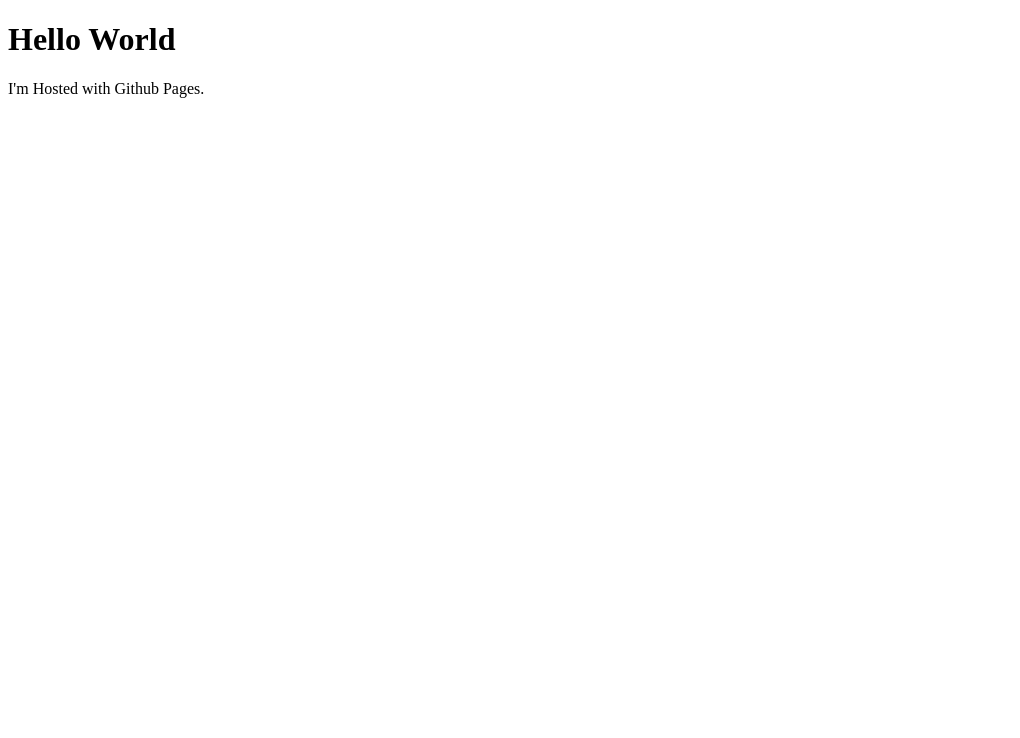
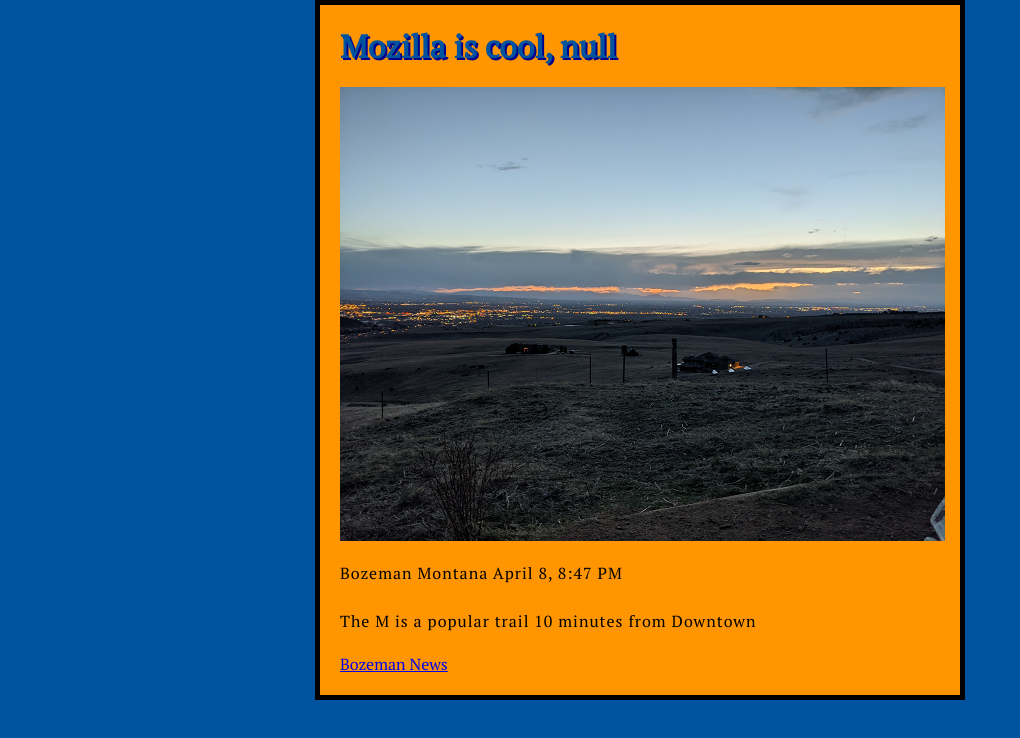
Before and after one commit to nolantwalker/nolantwalker.github.io, a plain HTML site: page index.html in a window 1280 px wide. Shown: the whole page, without its empty margins (0-1020 px from the left). Drawn offline with Linux system fonts and the light colour scheme.

Commit message:
website change
update test site

```diff
--- a/index.html
+++ b/index.html
@@ -1,13 +1,16 @@
 <!DOCTYPE html>
-<html>
-    <link rel="preconnect" href="https://fonts.googleapis.com">
-<link rel="preconnect" href="https://fonts.gstatic.com" crossorigin>
-<link href="https://fonts.googleapis.com/css2?family=PT+Serif&display=swap" rel="stylesheet">
-    <head>
-        <title>nolantwalker.github.io</title>
-    </head>
-    <body>
-        <h1>Hello World</h1>
-        <p>I'm Hosted with Github Pages.</p>
-    </body>
-</html>
+<head>
+    <meta charset="utf-8">
+    <title>My test page</title>
+    <link href="styles/style.css" rel="stylesheet">
+    <link href="https://fonts.googleapis.com/css2?family=PT+Serif&display=swap" rel="stylesheet">
+
+</head>
+<body>
+    <h1>The M at dusk</h1>
+    <img src="images/firefox-icon.png" alt="My test image">
+    <p id="my-id">Bozeman Montana April 8, 8:47 PM</p>
+    <p>The M is a popular trail 10 minutes from Downtown</p>
+    <a href="https://www.bozemandailychronicle.com/"> Bozeman News</a>
+    <script src="scripts/main.js"></script>
+</body>
--- /dev/null
+++ b/scripts/main.js
@@ -0,0 +1,34 @@
+let myImage = document.querySelector('img');
+
+myImage.onclick = function() {
+    let mySrc = myImage.getAttribute('src');
+    if(mySrc === 'images/firefox-icon.png') {
+      myImage.setAttribute('src','images/firefox2.png');
+    } else {
+      myImage.setAttribute('src','images/firefox-icon.png');
+    }
+}
+let myButton = document.querySelector('button');
+let myHeading = document.querySelector('h1');
+
+function setUserName() {
+    let myName = prompt('Please enter your name.');
+    if(!myName){
+        setUserName();
+    } else{
+        localStorage.setItem('name', myName);
+        myHeading.textContent = 'Mozilla is cool, ' + myName;
+    }
+
+  }
+
+  if(localStorage.getItem('name')=='null') {
+    setUserName();
+  } else {
+    let storedName = localStorage.getItem('name');
+    myHeading.textContent = 'Mozilla is cool, ' + storedName;
+  }
+
+  myButton.onclick = function() {
+    setUserName();
+  }
--- /dev/null
+++ b/styles/style.css
@@ -0,0 +1,28 @@
+html {
+    font-size: 10 px;
+    font-family: 'PT Serif', serif;
+    background-color: #00539F;
+}
+body {
+  width: 600px;
+  margin: 0 auto;
+  background-color: #FF9500;
+  padding: 0 20px 20px 20px;
+  border: 5px solid black;
+}
+h1 {
+  margin: 0;
+  padding: 20px 0;
+  color: #00539F;
+  text-shadow: 2px 2px .5px darkblue;
+  }
+  img {
+    display: block;
+    margin: 0 auto;
+    width: auto;
+  }
+  p, li {
+    font-size: 16px;
+    line-height: 2;
+    letter-spacing: 1px;
+  }
```
Also changed, not shown: images/firefox-icon.png (added), images/firefox2.png (added), 1 other file.
